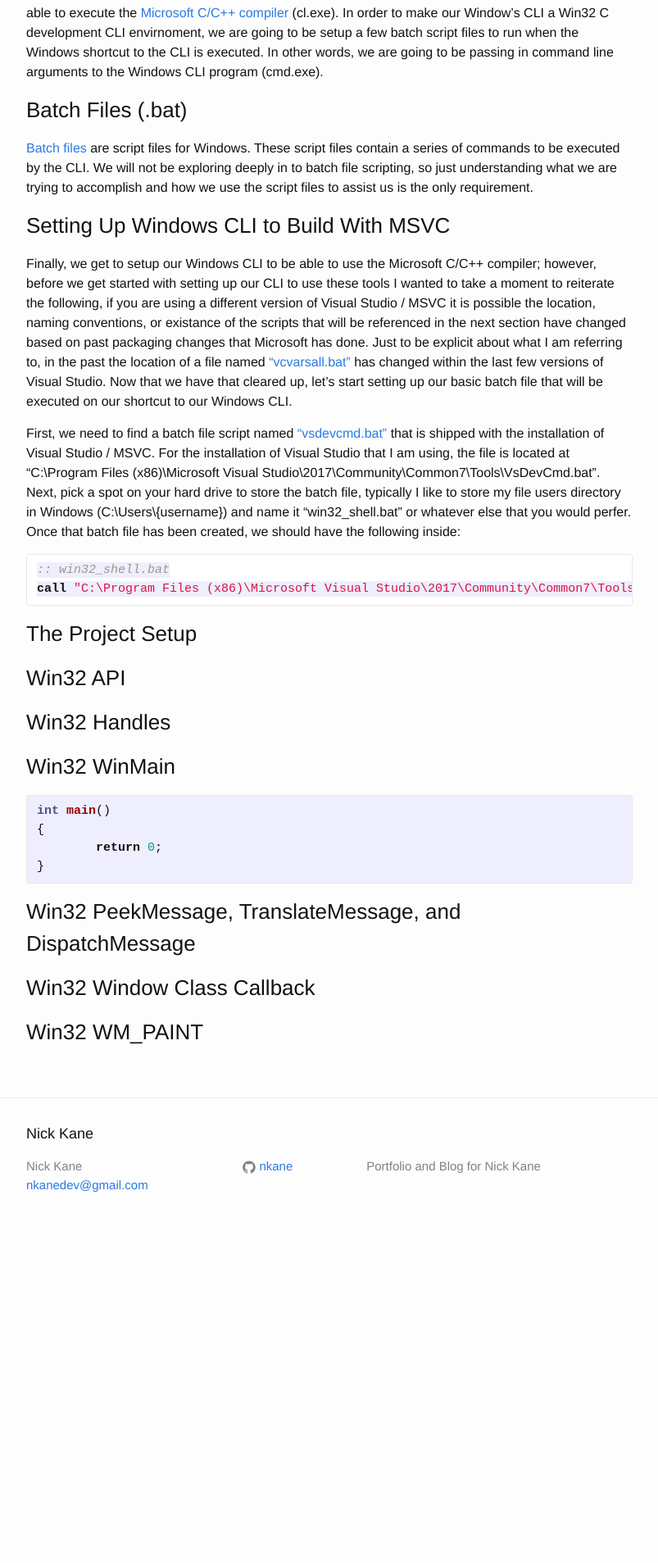
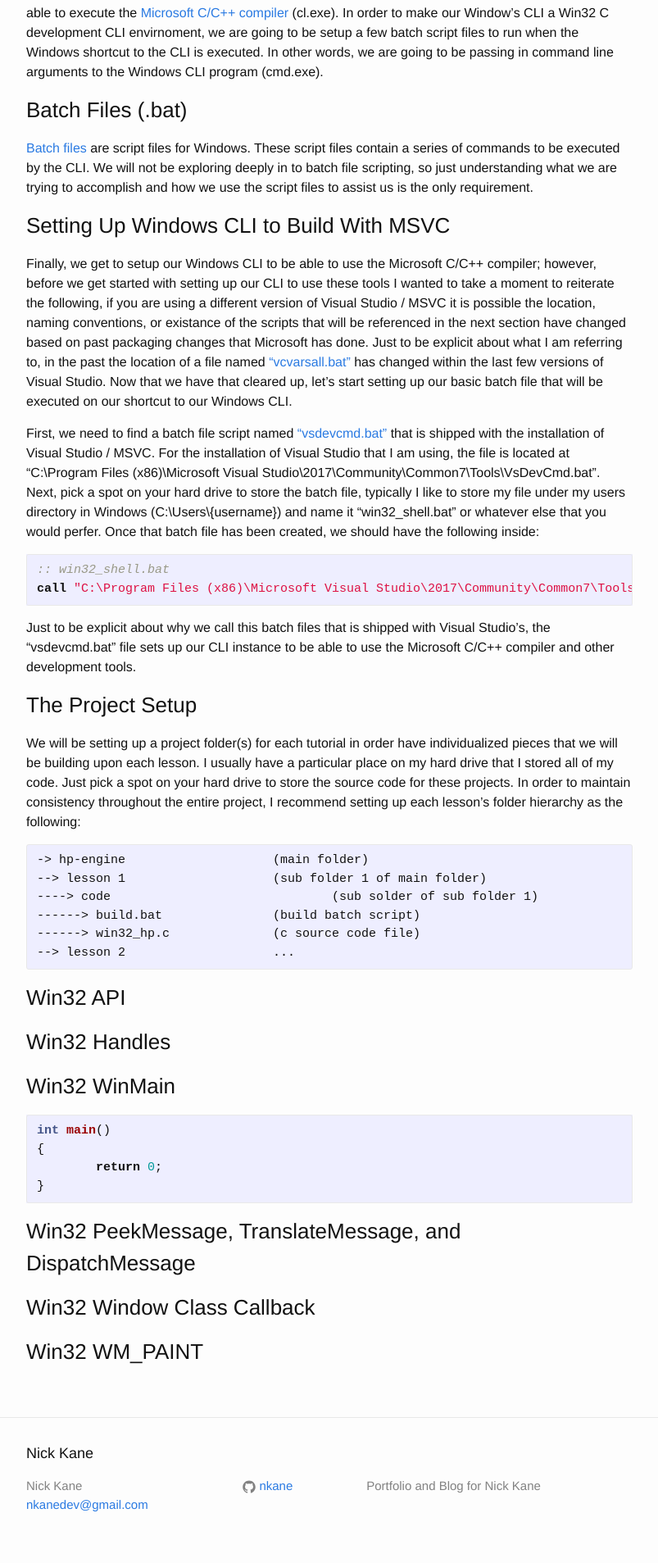
Before and after one commit to nkane/nkane.github.io, a Jekyll site: the page built from _posts/2018-07-31-win32-software-renderer-lesson-1:-getting-started.markdown, in a window 1280 px wide. Shown: the part 1609-3516 px from the top of the page at 82% size, without its empty margins (238-1041 px from the left). Built offline with Jekyll 4.4.1, drawn with Linux system fonts in a browser that asks for light colours; before the commit the page ends 3126 px from its top, so only the background shows below that.

Commit message:
updating win32 software renderer lesson 1 post

````diff
--- a/_posts/2018-07-31-win32-software-renderer-lesson-1:-getting-started.markdown
+++ b/_posts/2018-07-31-win32-software-renderer-lesson-1:-getting-started.markdown
@@ -65,7 +65,7 @@ start setting up our basic batch file that will be executed on our shortcut to o
 
 First, we need to find a batch file script named ["vsdevcmd.bat"][vsdevcmd] that is shipped with the installation of Visual Studio / MSVC. For the installation of Visual
 Studio that I am using, the file is located at "C:\Program Files (x86)\Microsoft Visual Studio\2017\Community\Common7\Tools\VsDevCmd.bat". Next, pick a spot on your hard
-drive to store the batch file, typically I like to store my file users directory in Windows (C:\Users\\{username}) and name it "win32_shell.bat" or whatever else that
+drive to store the batch file, typically I like to store my file under my users directory in Windows (C:\Users\\{username}) and name it "win32_shell.bat" or whatever else that
 you would perfer. Once that batch file has been created, we should have the following inside:
 
 ``` bat
@@ -73,10 +73,22 @@ you would perfer. Once that batch file has been created, we should have the foll
 call "C:\Program Files (x86)\Microsoft Visual Studio\2017\Community\Common7\Tools\VsDevCmd.bat"
 ```
 
+Just to be explicit about why we call this batch files that is shipped with Visual Studio's, the "vsdevcmd.bat" file sets up our CLI instance to be able to use the Microsoft
+C/C++ compiler and other development tools.
 
 ### The Project Setup
+We will be setting up a project folder(s) for each tutorial in order have individualized pieces that we will be building upon each lesson. I usually have a particular place
+on my hard drive that I stored all of my code. Just pick a spot on your hard drive to store the source code for these projects. In order to maintain consistency throughout
+the entire project, I recommend setting up each lesson's folder hierarchy as the following:
 
-
+``` plain
+-> hp-engine 			(main folder)
+--> lesson 1 			(sub folder 1 of main folder)
+----> code 				(sub solder of sub folder 1)
+------> build.bat 		(build batch script)
+------> win32_hp.c 		(c source code file)
+--> lesson 2 			...
+```
 
 ### Win32 API
 
@@ -85,12 +97,12 @@ call "C:\Program Files (x86)\Microsoft Visual Studio\2017\Community\Common7\Tool
 
 
 ### Win32 WinMain
-{% highlight c %}
+``` c
 int main()
 {
 	return 0;
 }
-{% endhighlight %}
+```
 
 
 ### Win32 PeekMessage, TranslateMessage, and DispatchMessage
--- a/_sass/_syntax-highlighting.scss
+++ b/_sass/_syntax-highlighting.scss
@@ -2,7 +2,7 @@
  * Syntax highlighting styles
  */
 .highlight {
-    background: #fff;
+    background: #eef;
     @extend %vertical-rhythm;
 
     .c     { color: #998; font-style: italic } // Comment
````
